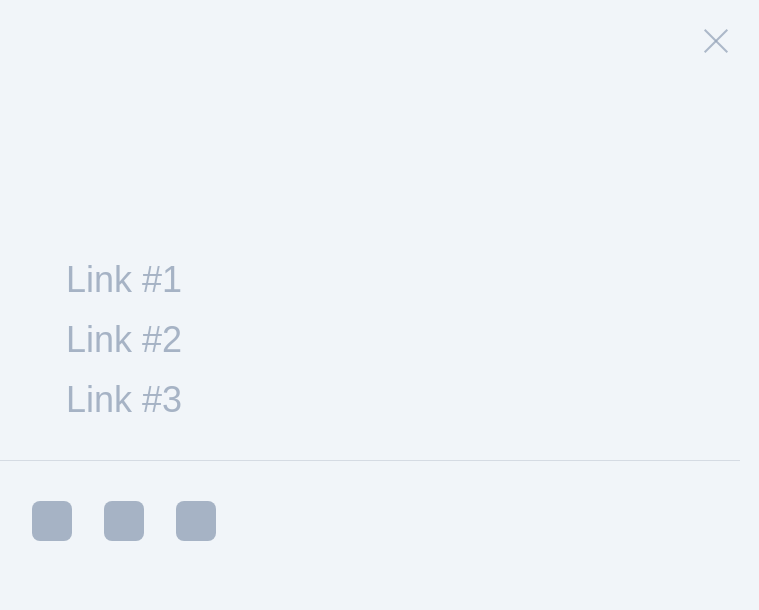
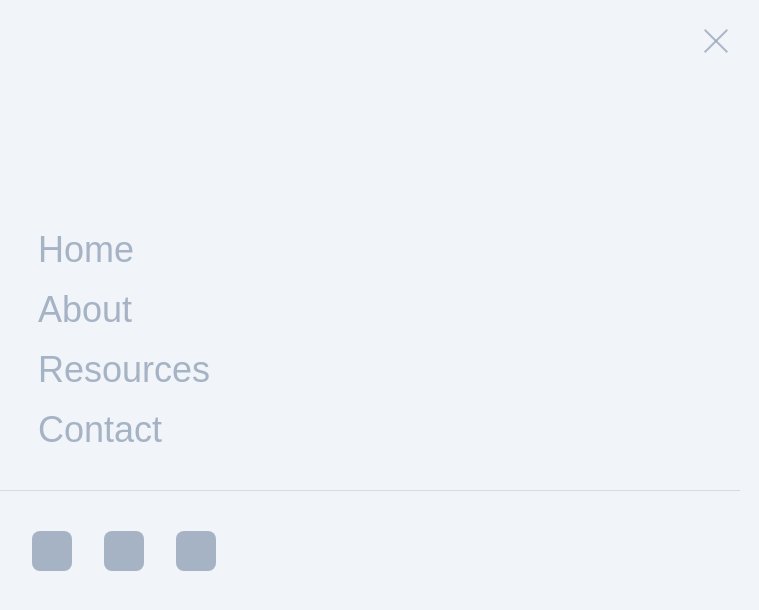
Before and after one commit to midcenturydude7/nextjs-framer-motion-tailwindcss-svg-mobile-navbar, a Next.js app: page / in a window 1280 px wide. Both pictures are taken after a click on the button 1232 px from the left and 43 px from the top of the page. Shown: the top 610 px of the page, without its empty margins (516-1275 px from the left). Built offline with nearby package versions, Linux system fonts and the light colour scheme; a web font is replaced by a local one.

Commit message:
Preparing Links

```diff
--- a/app/components/Header/MobileNav/MobileNav.jsx
+++ b/app/components/Header/MobileNav/MobileNav.jsx
@@ -1,11 +1,14 @@
 "use client";
 import React from "react";
-import { motion, useCycle, AnimatePresence, MotionConfig } from "framer-motion";
+import { usePathname } from "next/navigation";
+import { motion, useCycle, AnimatePresence } from "framer-motion";
 import { menuSlide, slide } from "../../../lib/anim";
 import Curve from "./Curve/Curve";
 
 export default function MobileNav() {
+  const pathname = usePathname();
   const [mobileNavbar, toggleMobileNavbar] = useCycle(false, true);
+  const [selectMobileTab, setSelectMobileTab] = React.useState(pathname);
 
   return (
     <nav className="px-8">
@@ -40,12 +43,6 @@ export default function MobileNav() {
       </div>
       <AnimatePresence mode="wait">
         {mobileNavbar && (
-          <MotionConfig
-            transition={{
-              type: "spring",
-              bounce: 0.099,
-            }}
-          >
           <motion.div
             key="mobile-navbar"
             variants={menuSlide}
@@ -63,13 +60,16 @@ export default function MobileNav() {
                 className="space-y-5 text-4xl text-slate-400/80"
               >
                 <li>
-                    <a href="#">Link #1</a>
+                  <a href="#">Home</a>
                 </li>
                 <li>
-                    <a href="#">Link #2</a>
+                  <a href="#">About</a>
                 </li>
                 <li>
-                    <a href="#">Link #3</a>
+                  <a href="#">Resources</a>
+                </li>
+                <li>
+                  <a href="#">Contact</a>
                 </li>
               </motion.ul>
             </div>
@@ -100,7 +100,6 @@ export default function MobileNav() {
             </motion.div>
             <Curve />
           </motion.div>
-          </MotionConfig>
         )}
       </AnimatePresence>
     </nav>
```
Lines whose indentation alone changed are shown as unchanged.
